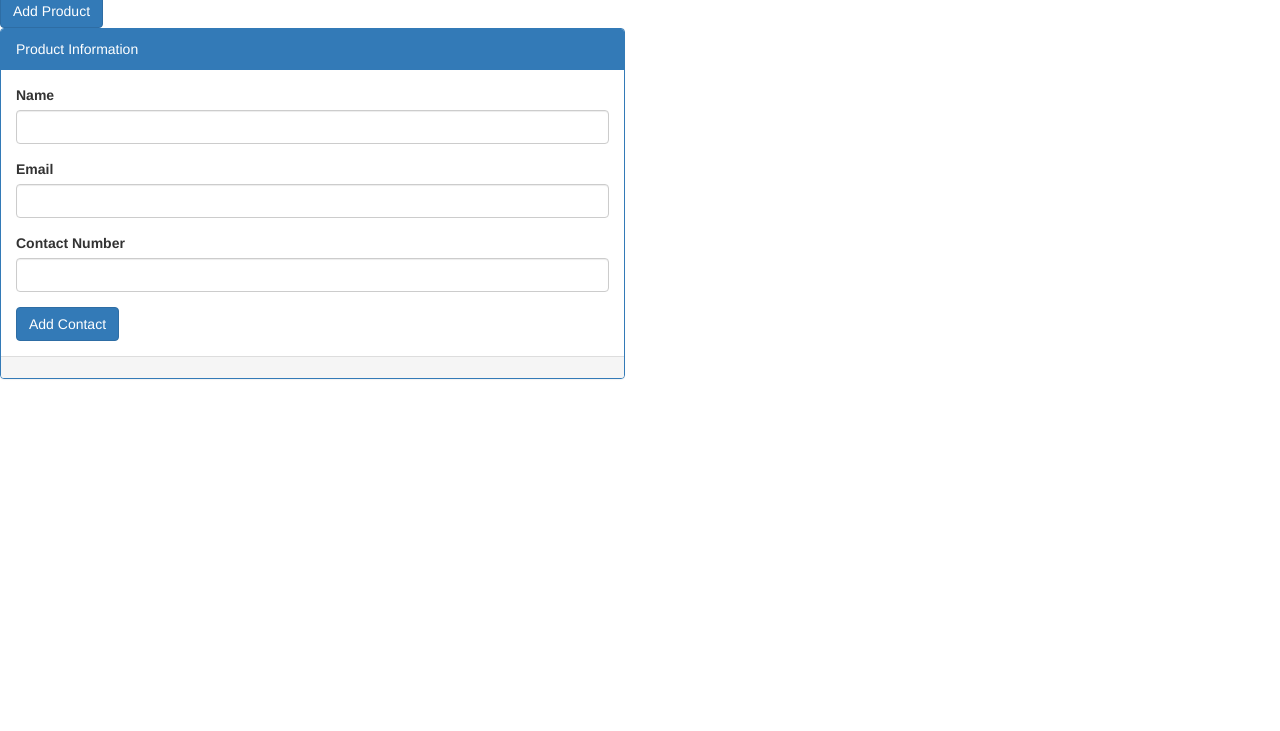
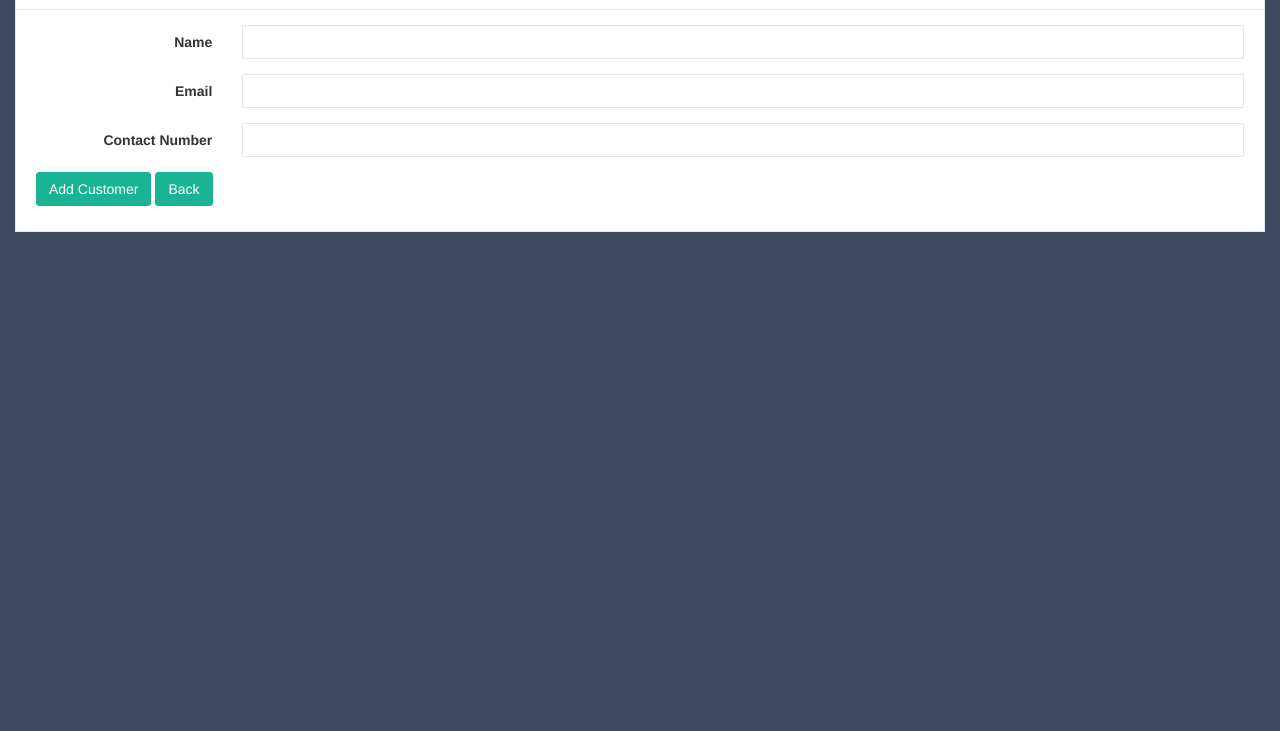
Before and after one commit to saitoreeper/CaptureCustomers, a plain HTML site: page CaptureCustomers.Web/Pages/AddContacts.html in a window 1280 px wide. Shown: the part 69-800 px from the top of the page. Drawn offline with Linux system fonts and the light colour scheme.

Commit message:
Front end completed

```diff
--- a/CaptureCustomers.Web/Pages/AddContacts.html
+++ b/CaptureCustomers.Web/Pages/AddContacts.html
@@ -1,55 +1,52 @@
 <!DOCTYPE html>
 <html>
 <head>
-    <title>View contacts</title>
+    <title>Add contacts</title>
     <meta charset="utf-8" />
     <link href="../Content/bootstrap.min.css" rel="stylesheet" />
+    <link href="../Content/style.css" rel="stylesheet" />
 </head>
-<body>
-    <div class="container">
+<body class="skin-1">
+
+    <div id="wrapper">
+        <div class="wrapper wrapper-content">
+            <div class="form-horizontal">
                 <div class="row">
-            <div class="col-sm-6">
-                <h2>Paul’s Training Company</h2>
+                    <div class="col-lg-12">
+                        <div class="ibox float-e-margins">
+                            <div class="ibox-title">
+                                <h5>Add Contact</h5>
                             </div>
-        </div>
-    </div>
-    <div class="row">
-        <div class="col-sm-6">
-            <button type="button" id="addButton"
-                    class="btn btn-primary"
-                    onclick="addClick();">
-                Add Product
-            </button>
+                            <div class="ibox-content">
+                                <form action="" name="addContactForm">
+                                    <div class="form-group">
+                                        <label class="control-label col-md-2" for="name">Name</label>
+                                        <div class="col-md-10">
+                                            <input class="form-control text-box single-line" id="name" name="name" type="text" />
+                                            <span class="field-validation-valid text-danger" data-valmsg-for="name" data-valmsg-replace="true"></span>
                                         </div>
                                     </div>
 
-    <div class="row">
-        <div class="col-sm-6">
-            <div class="panel panel-primary">
-                <div class="panel-heading">
-                    Product Information
+                                    <div class="form-group">
+                                        <label class="control-label col-md-2" for="email">Email</label>
+                                        <div class="col-md-10">
+                                            <input class="form-control text-box single-line" id="email" name="email" type="text" />
+                                            <span class="field-validation-valid text-danger" data-valmsg-for="email" data-valmsg-replace="true"></span>
                                         </div>
-                <div class="panel-body">
-                    <form action="" name="addContactForm">
+                                    </div>
+
                                     <div class="form-group">
-                            <label for="name">Name</label>
-                            <input type="text" id="name" name="name" class="form-control" />
+                                        <label class="control-label col-md-2" for="contactNumber">Contact Number</label>
+                                        <div class="col-md-10">
+                                            <input class="form-control text-box single-line" id="contactNumber" name="contactNumber" type="text" />
+                                            <span class="field-validation-valid text-danger" data-valmsg-for="name" data-valmsg-replace="true"></span>
                                         </div>
-                        <div class="form-group">
-                            <label for="latitude">Email</label>
-                            <input type="text" id="email" name="email" class="form-control" />
                                     </div>
-                        <div class="form-group">
-                            <label for="longitude">Contact Number</label>
-                            <input type="text" id="contactNumber" name="contactNumber" class="form-control" />
-                        </div>
-                        <button type="submit" id="updateButton" onclick="addContactClick()" class="btn btn-primary">Add Contact</button>
+
+                                    <button type="submit" id="updateButton" class="btn btn-primary">Add Customer</button>
+                                    <a href="Index.html"><button class="btn btn-primary">Back</button></a>
                                 </form>
                             </div>
-                <div class="panel-footer">
-                    <div class="row">
-                        <div class="col-xs-12">
-
                         </div>
                     </div>
                 </div>
@@ -65,7 +62,7 @@
 
     <script>
         // Initialize form validation on the contact form.
-        $("form[name='addContactForm1']").validate({
+        $("form[name='addContactForm']").validate({
             // Specify validation rules
             rules: {
                 name: "required",
@@ -92,7 +89,6 @@
             // Make sure the form is submitted to the destination defined
             // in the "action" attribute of the form when valid
             submitHandler: function (form) {
-                form.submit();
                 addContactClick();
             }
         });
@@ -153,7 +149,6 @@
                 msg += "Message" +
                     request.responseJSON.Message + "\n";
             }
-            alert(msg);
         }
     </script>
 </body>
```
Also changed, not shown: CaptureCustomers.Web/Pages/AddCustomer.html (+3 -4 lines), 2 other files. Lines whose indentation alone changed are shown as unchanged.
